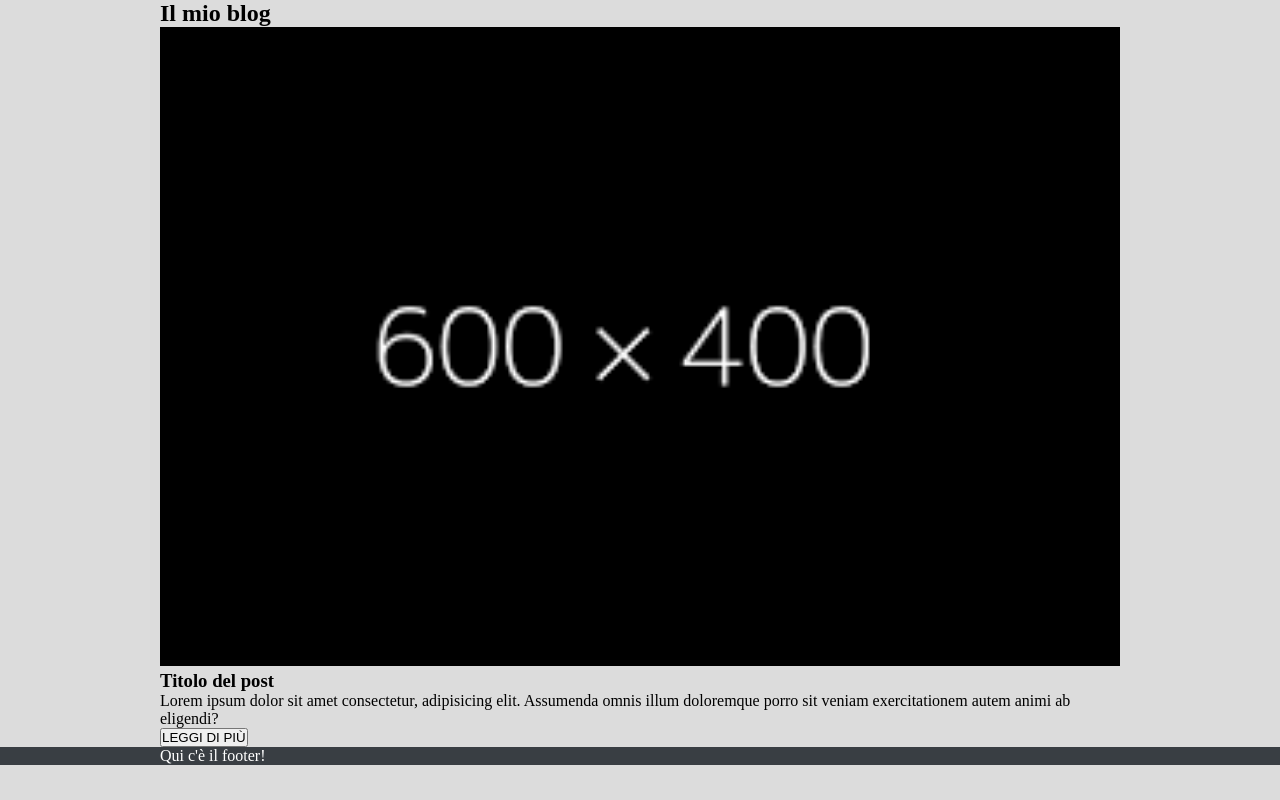
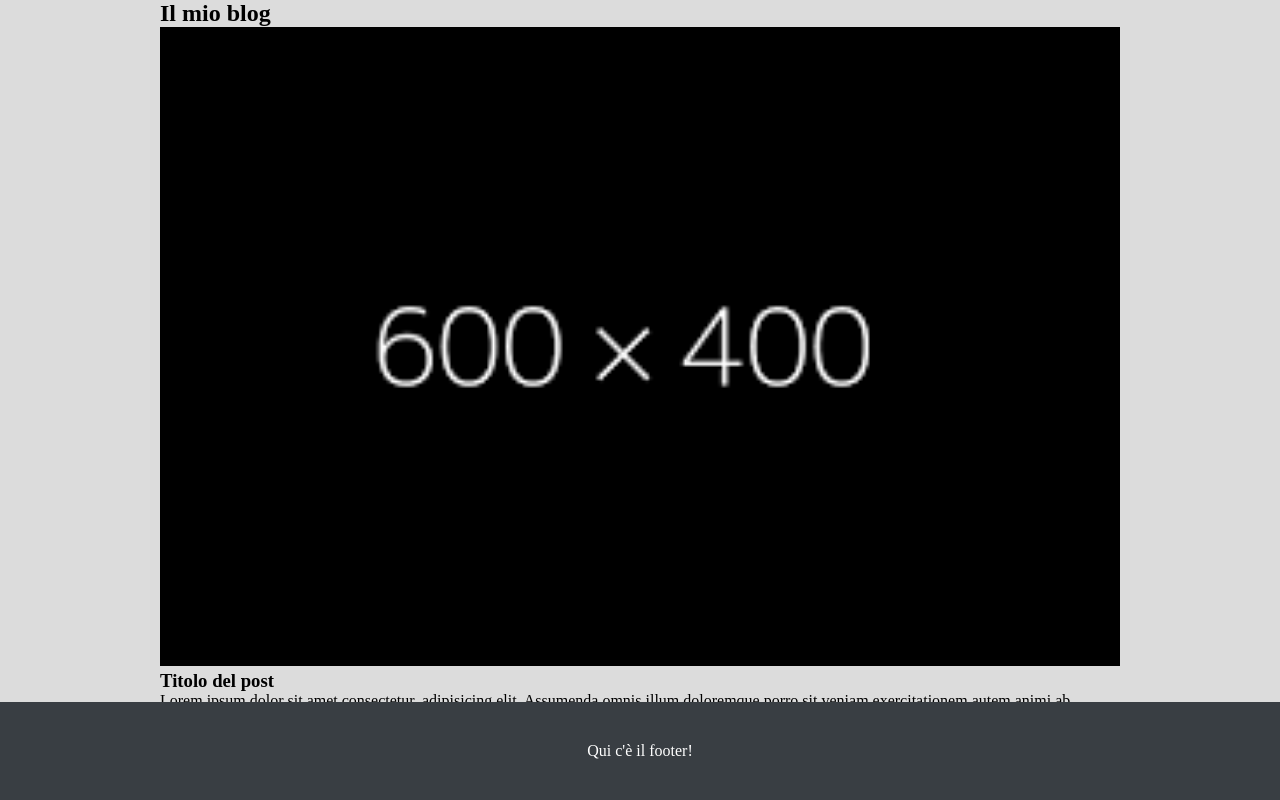
Before and after one commit to giovanni-arduini/react-components, a React (Vite) app: page / in a window 1280 px wide. Built offline with nearby package versions, Linux system fonts and the light colour scheme.

Commit message:
FIX footer positioning

```diff
--- a/src/index.css
+++ b/src/index.css
@@ -49,4 +49,10 @@ body {
 footer {
   background-color: rgb(57, 62, 67);
   color: white;
+  position: absolute;
+  left: 0;
+  bottom: 0;
+  width: 100%;
+  text-align: center;
+  padding: 2.5rem;
 }
```
